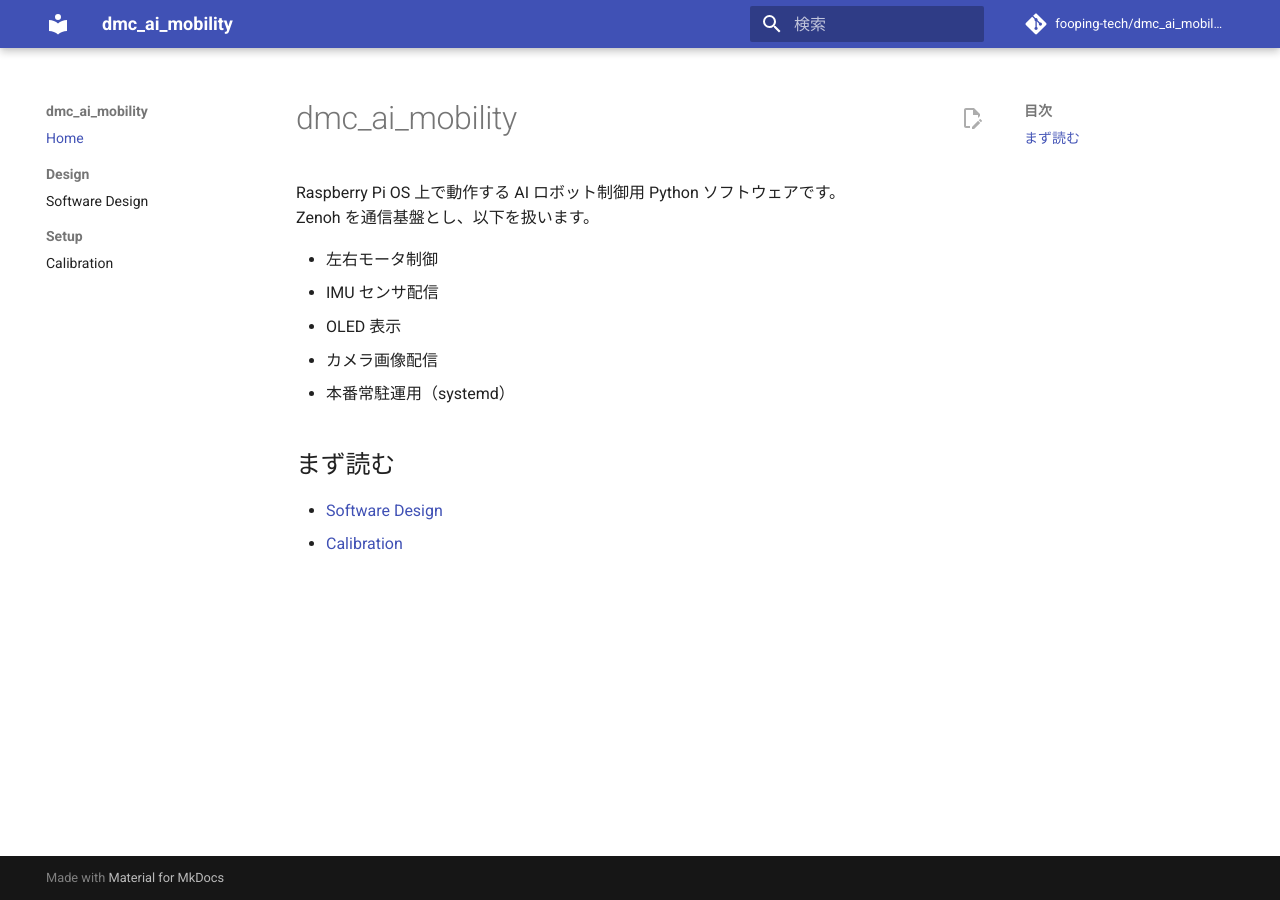
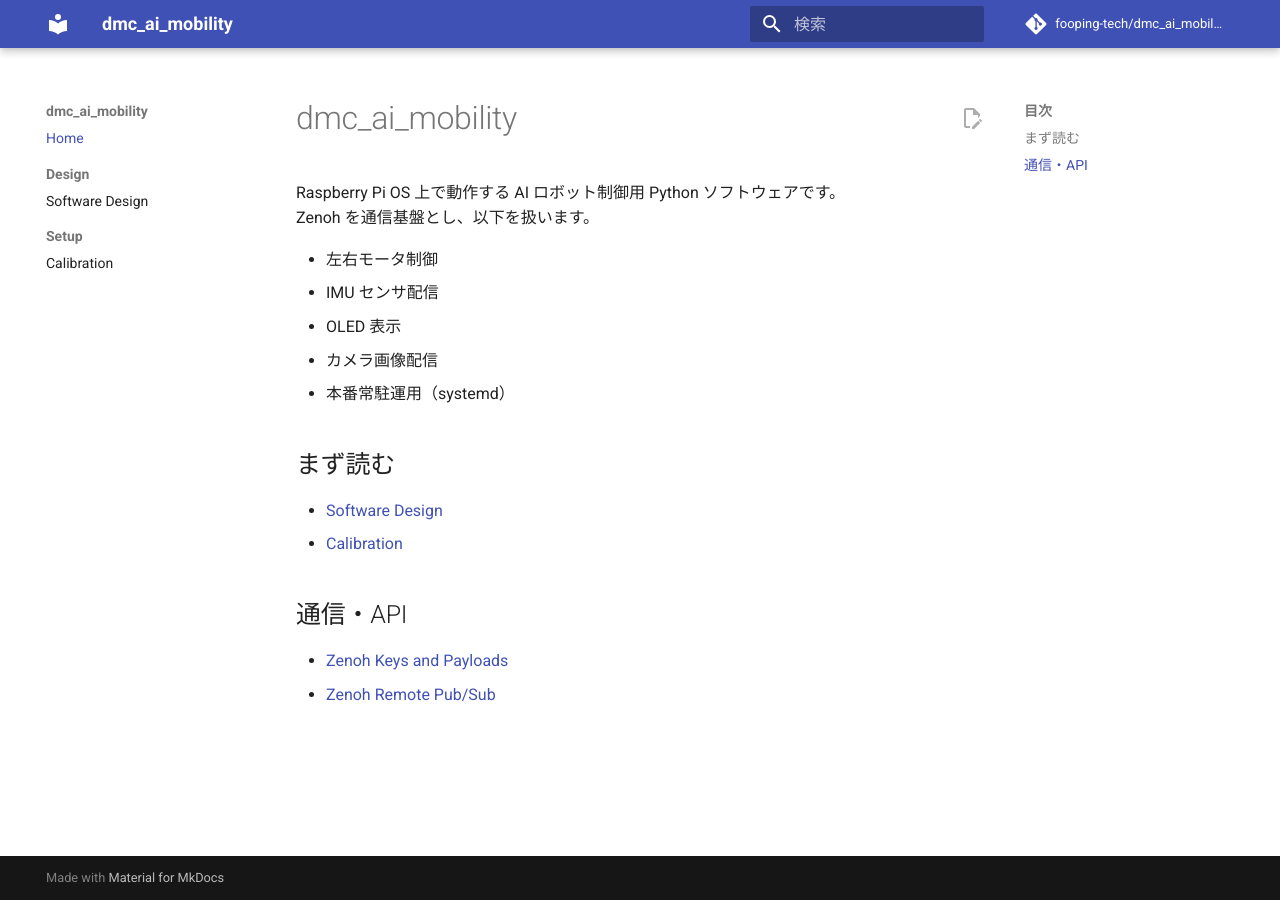
Before and after one commit to fooping-tech/dmc_ai_mobility, an MkDocs documentation site: the page built from docs/index.md, in a window 1280 px wide. Built offline with MkDocs 1.6.1 and Material for MkDocs 9.7.7, drawn with Linux system fonts in a browser that asks for light colours; comment, search, counter and statistics services are not loaded.

Commit message:
feat:index.md更新

```diff
--- a/docs/index.md
+++ b/docs/index.md
@@ -12,3 +12,7 @@ Zenoh を通信基盤とし、以下を扱います。
 ## まず読む
 - [Software Design](dmc_ai_mobility_software_design.md)
 - [Calibration](calibration.md)
+
+## 通信・API
+- [Zenoh Keys and Payloads](keys_and_payloads.md)
+- [Zenoh Remote Pub/Sub](zenoh_remote_pubsub.md)
```
Also changed, not shown: docs/keys_and_payloads.md (renamed from doc/keys_and_payloads.md), docs/zenoh_remote_pubsub.md (renamed from doc/remote_pubsub/zenoh_remote_pubsub.md), 2 other files.
